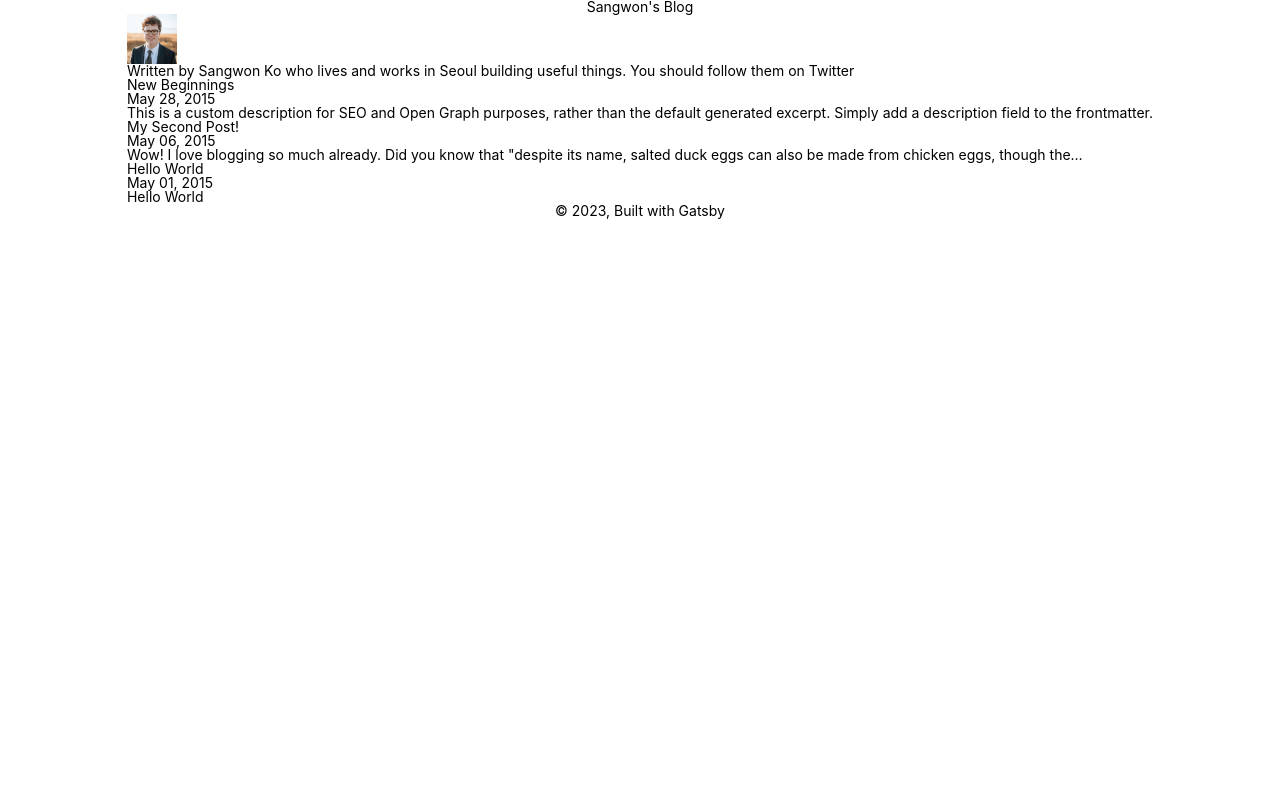
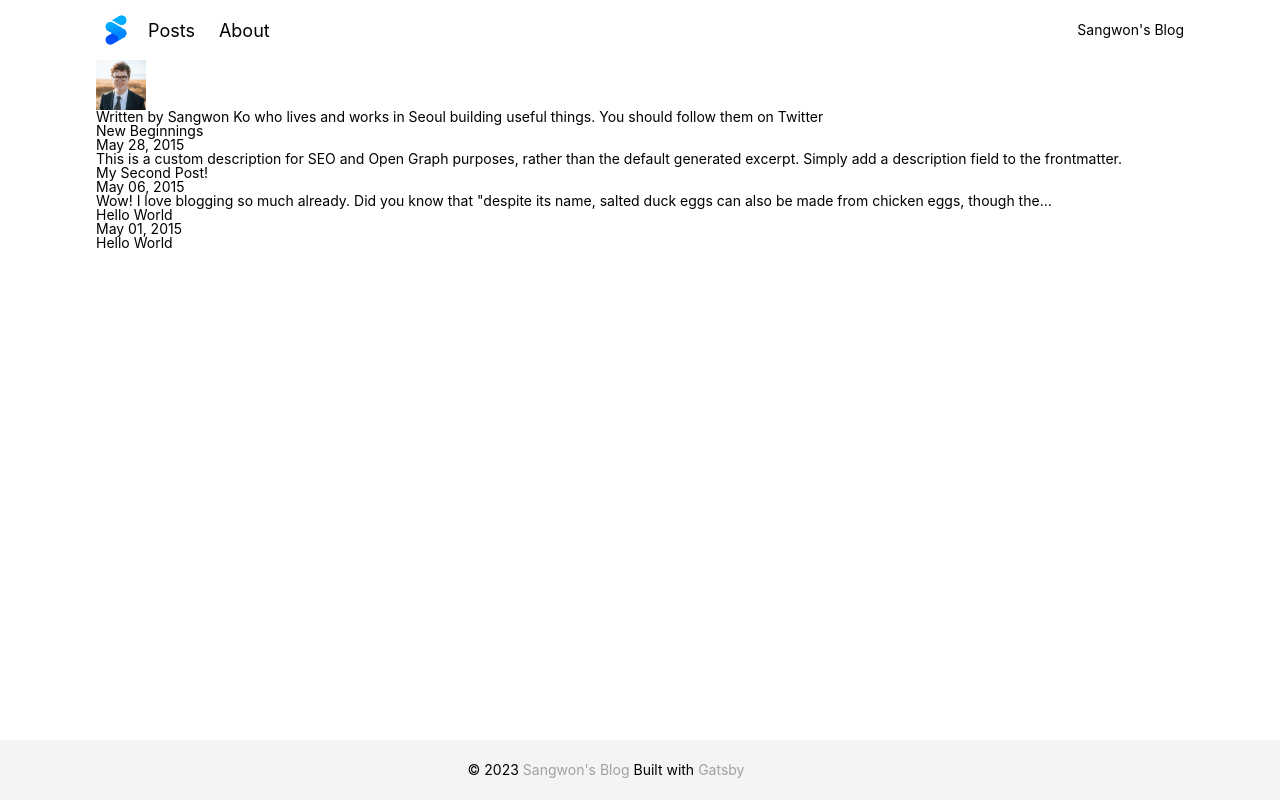
Before and after one commit to scotttko/gatsby-blog, a Gatsby site: page / in a window 1280 px wide. Built offline with nearby package versions, Linux system fonts and the light colour scheme; Gatsby itself is replaced by a stand-in of ours.

Commit message:
feat: 헤더 & 푸터 구현

```diff
--- a/gatsby-config.ts
+++ b/gatsby-config.ts
@@ -35,6 +35,8 @@ const config: GatsbyConfig = {
             resolve: `gatsby-remark-images`,
             options: {
               maxWidth: 630,
+              linkImagesToOriginal: false,
+              backgroundColor: 'transparent',
             },
           },
           {
@@ -60,7 +62,7 @@ const config: GatsbyConfig = {
         // https://css-tricks.com/meta-theme-color-and-trickery/
         // theme_color: `#663399`,
         display: `minimal-ui`,
-        icon: `src/images/gatsby-icon.png`, // This path is relative to the root of the site.
+        icon: `src/images/my_favicon.png`, // This path is relative to the root of the site.
       },
     },
   ],
--- /dev/null
+++ b/src/components/footer/index.tsx
@@ -0,0 +1,13 @@
+import { ReactNode } from 'react'
+import * as S from './styles'
+
+interface FooterProps {
+  children: ReactNode
+}
+const Footer = ({ children }: FooterProps) => (
+  <S.FooterWrapper>
+    <S.FooterContainer>{children}</S.FooterContainer>
+  </S.FooterWrapper>
+)
+
+export default Footer
--- /dev/null
+++ b/src/components/footer/styles.ts
@@ -0,0 +1,20 @@
+import styled from '@emotion/styled'
+
+export const FooterWrapper = styled.footer`
+  display: flex;
+  /* justify-content: center; */
+  width: 100%;
+  height: 60px;
+  margin-top: auto;
+  background-color: ${({ theme }) => theme.palette.grey10};
+  padding: 0 32px;
+`
+
+export const FooterContainer = styled.div`
+  display: flex;
+  align-items: center;
+  justify-content: center;
+  width: 100%;
+  max-width: 1152px;
+  font-size: 14px;
+`
--- /dev/null
+++ b/src/components/header/index.tsx
@@ -0,0 +1,33 @@
+import { StaticImage } from 'gatsby-plugin-image'
+import { ReactNode } from 'react'
+import * as S from './styles'
+
+interface HeaderProps {
+  children: ReactNode
+  location: Location
+}
+const Header = ({ children, location }: HeaderProps) => {
+  const { pathname } = location
+
+  return (
+    <S.HeaderWrapper>
+      <S.HeaderContainer>
+        <S.HeaderMenu>
+          <S.HeaderLink to="/" selected={pathname === '/'} padding="0">
+            <StaticImage src="../../images/logo.png" alt="logo" width={40} height={40} />
+          </S.HeaderLink>
+          <S.HeaderLink to="/posts" selected={pathname === '/posts'}>
+            Posts
+          </S.HeaderLink>
+          <S.HeaderLink to="/about" selected={pathname === '/about'}>
+            About
+          </S.HeaderLink>
+        </S.HeaderMenu>
+
+        {children}
+      </S.HeaderContainer>
+    </S.HeaderWrapper>
+  )
+}
+
+export default Header
--- /dev/null
+++ b/src/components/header/styles.ts
@@ -0,0 +1,41 @@
+import styled from '@emotion/styled'
+import { Link } from 'gatsby'
+
+export const HeaderWrapper = styled.header`
+  display: flex;
+  justify-content: center;
+  width: 100%;
+  height: 60px;
+  position: fixed;
+  top: 0;
+  left: 0;
+  background-color: ${({ theme }) => theme.palette.white};
+  z-index: 100;
+`
+
+export const HeaderContainer = styled.div`
+  display: flex;
+  align-items: center;
+  justify-content: space-between;
+  width: 100%;
+  max-width: 1152px;
+  padding: 0 32px;
+`
+
+export const HeaderMenu = styled.div`
+  display: flex;
+  align-items: center;
+`
+
+export const HeaderLink = styled(Link)<{ selected: boolean; padding?: string }>`
+  font-size: 18px;
+  line-height: 1.5;
+  font-weight: ${({ selected }) => (selected ? 600 : 400)};
+  padding: ${({ padding }) => padding || '6px 12px'};
+  border-radius: 8px;
+  color: ${({ theme }) => theme.palette.black};
+
+  &:hover {
+    background-color: ${({ theme }) => theme.palette.grey10};
+  }
+`
--- a/src/layouts/index.tsx
+++ b/src/layouts/index.tsx
@@ -3,6 +3,8 @@ import { ThemeProvider } from '@emotion/react'
 import theme from 'styles/theme'
 import GlobalStyles from 'styles/GlobalStyles'
 import { ReactNode } from 'react'
+import Header from 'components/header'
+import Footer from 'components/footer'
 import * as S from './styles'
 
 interface LayoutProps {
@@ -32,23 +34,19 @@ const Layout = ({ location, title, children }: LayoutProps) => {
     <ThemeProvider theme={theme}>
       <GlobalStyles />
       <S.Wrapper>
-        <header className="global-header">{header}</header>
-        <main>{children}</main>
-        <footer>
-          © {new Date().getFullYear()}, Built with
-          {` `}
-          <a href="https://www.gatsbyjs.com">Gatsby</a>
-        </footer>
+        <Header location={location}>{header}</Header>
+        <S.MainContainer>{children}</S.MainContainer>
+        <Footer>
+          © {new Date().getFullYear()}
+          <S.FooterLink href="https://github.com/SangWonKo" target="_blank">
+            {title}
+          </S.FooterLink>
+          Built with
+          <S.FooterLink href="https://www.gatsbyjs.com/" target="_blank">
+            Gatsby
+          </S.FooterLink>
+        </Footer>
       </S.Wrapper>
-      {/* <div className="global-wrapper" data-is-root-path={isRootPath}>
-        <header className="global-header">{header}</header>
-        <main>{children}</main>
-        <footer>
-          © {new Date().getFullYear()}, Built with
-          {` `}
-          <a href="https://www.gatsbyjs.com">Gatsby</a>
-        </footer>
-      </div> */}
     </ThemeProvider>
   )
 }
--- a/src/layouts/styles.ts
+++ b/src/layouts/styles.ts
@@ -7,15 +7,22 @@ export const Wrapper = styled.div`
   width: 100%;
   min-height: 100vh;
   word-break: keep-all;
-  padding: 0 32px;
+
   background-color: ${({ theme }) => theme.palette.white};
 `
 
 export const MainContainer = styled.main`
   display: flex;
   flex-direction: column;
-  align-items: center;
+  /* align-items: center; */
   position: relative;
   width: 100%;
   max-width: 1152px;
+  /* padding-top: 60px; */
+  padding: 60px 32px 0;
 `
+
+export const FooterLink = styled.a`
+  color: ${({ theme }) => theme.palette.grey60};
+  margin: 0 4px;
+`
--- a/src/pages/404.tsx
+++ b/src/pages/404.tsx
@@ -1,6 +1,6 @@
 import { graphql } from 'gatsby'
 
-import Layout from 'components/layout'
+import Layout from 'layouts'
 import Seo from 'components/seo'
 import { SiteMetadata } from 'types/types'
 
```
Also changed, not shown: src/components/layout.tsx (deleted, +0 -39 lines), src/images/gatsby-icon.png (deleted), src/images/logo.png (added), src/images/my_favicon.png (added), src/images/profile_image.jpeg (added).
